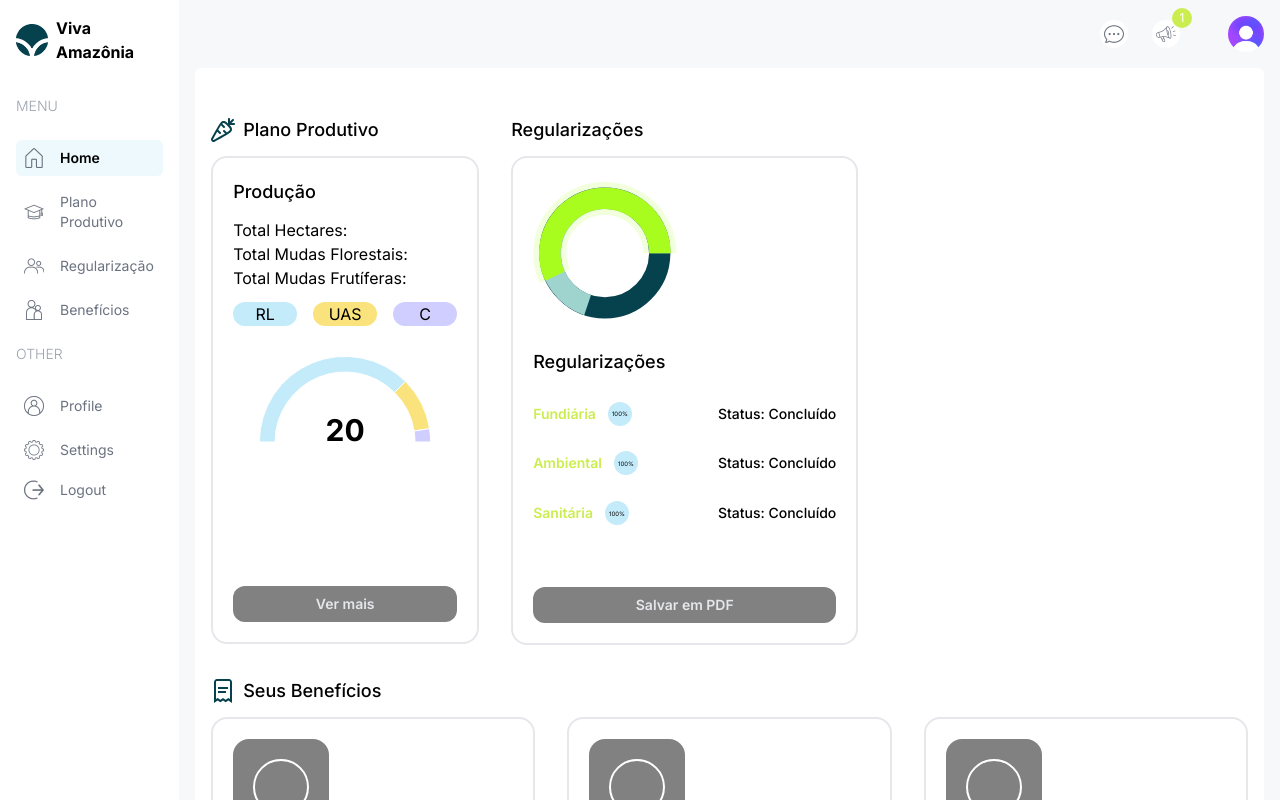
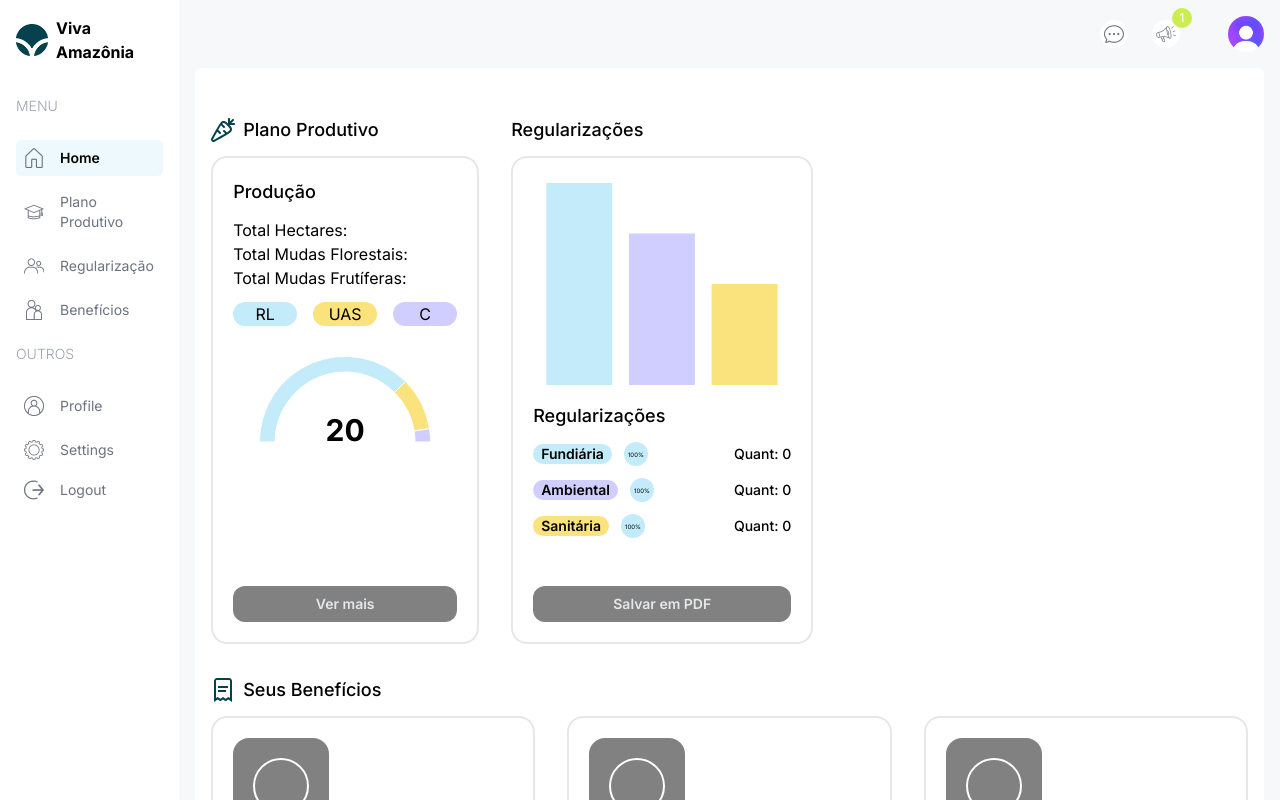
Before and after one commit to BahianDev/viva-amazonia, a Next.js app: page /dashboard/home in a window 1280 px wide. Built offline with nearby package versions, Linux system fonts and the light colour scheme; no server answers.

Commit message:
fea: add chart to regularizacao

```diff
--- a/src/app/dashboard/home/page.tsx
+++ b/src/app/dashboard/home/page.tsx
@@ -5,6 +5,7 @@ import { beneficiosData } from "@/lib/data";
 import { useQuery } from "@tanstack/react-query";
 import { api } from "@/services/api";
 import TipoAreaChart from "@/components/TipoAreaChart";
+import { Bar, BarChart, ResponsiveContainer, Tooltip } from "recharts";
 
 const HomePage = () => {
   const { data: info } = useQuery({
@@ -16,8 +17,27 @@ const HomePage = () => {
   });
 
   const data = [
-    { name: "Group A", value: 92, fill: "#C3EBFA" },
-    { name: "Group B", value: 8, fill: "#FAE27C" },
+    {
+      name: "Ambiental",
+      uv: 4000,
+      pv: 2400,
+      amt: 2400,
+      fill: '#C3EBFA'
+    },
+    {
+      name: "Fundiária",
+      uv: 3000,
+      pv: 1398,
+      amt: 2210,
+      fill: '#CFCEFF'
+    },
+    {
+      name: "Sanitária",
+      uv: 2000,
+      pv: 9800,
+      amt: 2290,
+      fill: '#FAE27C'
+    },
   ];
 
   return (
@@ -84,20 +104,19 @@ const HomePage = () => {
                 Regularizações
               </span>
             </div>
-            <div className="bg-white gap-3 justify-between flex flex-col p-5 rounded-2xl mt-3 border-2 min-h-[489px]">
-              <Image
-                src={"/graph.svg"}
-                width={144}
-                height={144}
-                className="w-36 h-36"
-                alt="grah"
-              />
+            <div className="bg-white gap-3 justify-between flex flex-col p-5 rounded-2xl mt-3 border-2 h-full">
+              <ResponsiveContainer width="100%" height="100%">
+                <BarChart width={150} height={40} data={data}>
+                  <Bar dataKey="uv" />
+                </BarChart>
+              </ResponsiveContainer>
+
               <span className="text-lg text-primary font-medium">
                 Regularizações
               </span>
               <div className="flex items-center gap-20 justify-between">
                 <div className="flex items-center">
-                  <span className="text-sm font-semibold text-limeGreen">
+                  <span className="text-sm font-semibold bg-lamaSky px-2 rounded-2xl">
                     Fundiária
                   </span>
                   <div className="rounded-full h-6 w-6 ml-[12px] bg-lamaSky text-[6px] flex items-center justify-center">
@@ -105,12 +124,12 @@ const HomePage = () => {
                   </div>
                 </div>
                 <span className="text-primary text-sm font-medium">
-                  Status: Concluído
+                  Quant: 0
                 </span>
               </div>
               <div className="flex items-center gap-20 justify-between">
                 <div className="flex items-center">
-                  <span className="text-sm font-semibold text-limeGreen">
+                  <span className="text-sm font-semibold bg-lamaPurple px-2 rounded-2xl">
                     Ambiental
                   </span>
                   <div className="rounded-full h-6 w-6 ml-[12px] bg-lamaSky text-[6px] flex items-center justify-center">
@@ -118,12 +137,12 @@ const HomePage = () => {
                   </div>
                 </div>
                 <span className="text-primary text-sm font-medium">
-                  Status: Concluído
+                  Quant: 0
                 </span>
               </div>
               <div className="flex items-center gap-20 justify-between">
                 <div className="flex items-center">
-                  <span className="text-sm font-semibold text-limeGreen">
+                  <span className="text-sm font-semibold bg-lamaYellow px-2 rounded-xl">
                     Sanitária
                   </span>
                   <div className="rounded-full h-6 w-6 ml-[12px] bg-lamaSky text-[6px] flex items-center justify-center">
@@ -131,7 +150,7 @@ const HomePage = () => {
                   </div>
                 </div>
                 <span className="text-primary text-sm font-medium">
-                  Status: Concluído
+                  Quant: 0
                 </span>
               </div>
               <button className="p-2 bg-midGray text-sm text-gray-200 font-semibold rounded-xl hover:scale-105 mt-9">
--- a/src/components/Menu.tsx
+++ b/src/components/Menu.tsx
@@ -36,7 +36,7 @@ const menuItems = [
     ],
   },
   {
-    title: "OTHER",
+    title: "OUTROS",
     items: [
       {
         icon: "/profile.png",
```
